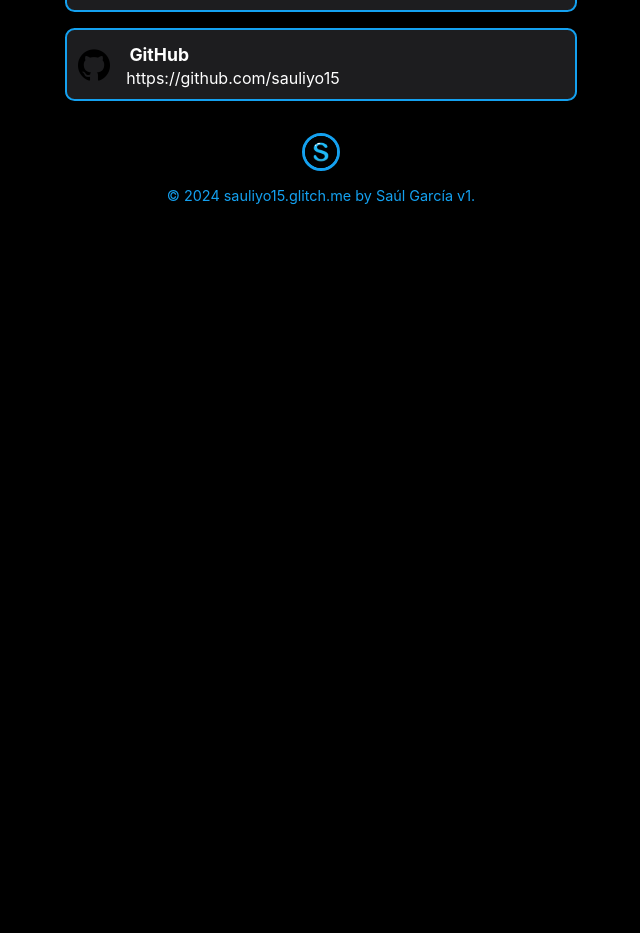
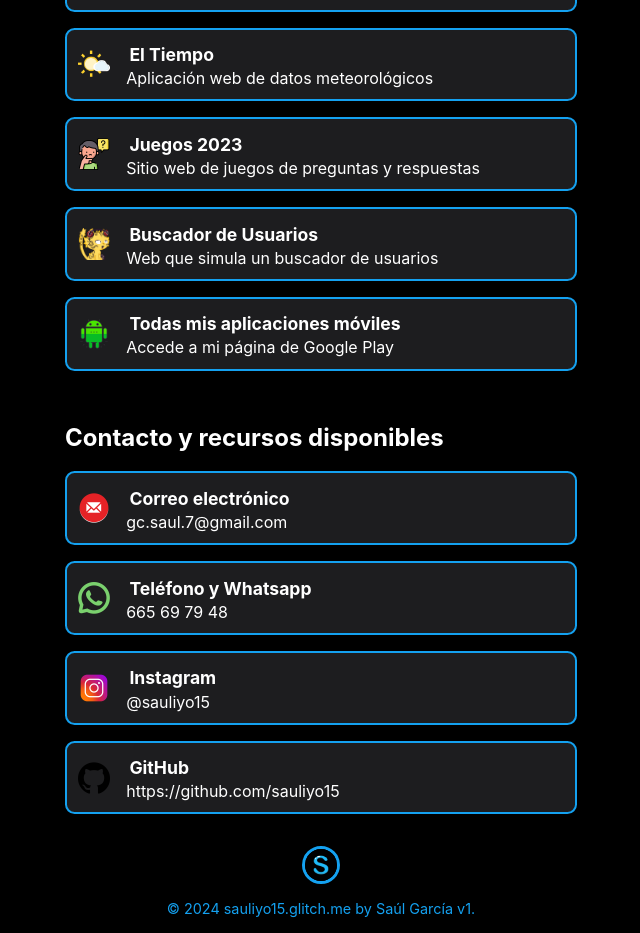
Before and after one commit to sauliyo15/sauliyo_15, a React (Create React App) app: page / in a window 1280 px wide. Shown: the part 1430-2363 px from the top of the page, without its empty margins (319-959 px from the left). Before the commit the page ends 1650 px from the top, so only its background shows below. Built offline with nearby package versions, Linux system fonts and the light colour scheme.

Commit message:
añadidos proyectos y aplicaciones

```diff
--- a/src/App.js
+++ b/src/App.js
@@ -44,6 +44,11 @@ function App() {
         />)}
 
         {!cargando && (<DatosPersonales2
+          titulo="Algunos de mis proyectos y aplicaciones"
+          datos={resultados.proyectos}
+        />)}
+
+        {!cargando && (<DatosPersonales2
           titulo="Contacto y recursos disponibles"
           datos={resultados.contacto}
         />)}
```
